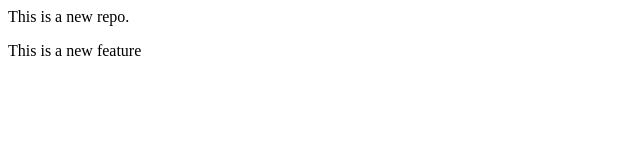
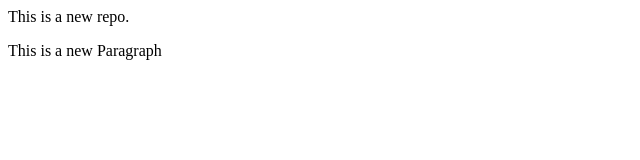
Before and after one commit to Abhishek-Fartade/localrepo, a plain HTML site: page index.html in a window 1280 px wide. Shown: the full height of the page, 0-640 px from the left. Drawn offline with Linux system fonts and the light colour scheme.

Commit message:
Add new feature

```diff
--- a/index.html
+++ b/index.html
@@ -2,4 +2,4 @@
 
 <p>This is a new repo.</p>
 
-<p>This is a new feature</p>
+<p>This is a new Paragraph</p>
```
